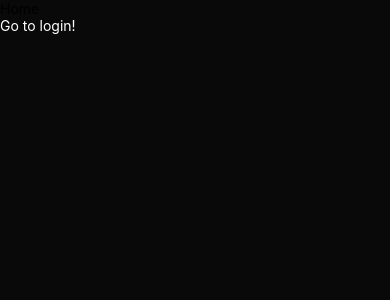
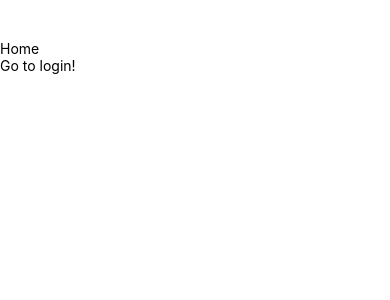
Before and after one commit to ghblacktrade/cinemaReactNative, a React Native app: screen / in a window 390 px wide. Shown: the top 300 px of the page. Built offline with nearby package versions, Linux system fonts and the light colour scheme.

Commit message:
tilewindComplete

```diff
--- /dev/null
+++ b/app.d.ts
@@ -0,0 +1 @@
+/// <reference types="nativewind/types" />
--- a/app/Componets/Screens/Home/Home.tsx
+++ b/app/Componets/Screens/Home/Home.tsx
@@ -1,19 +1,17 @@
 import React, {FC} from 'react';
 import {Pressable, Text, View} from "react-native";
-import {useNavigation} from "@react-navigation/native";
 import {useTypedNavigation} from "../../../hooks/useTypedNavigation";
 
 const Home :FC= () => {
-
     const {navigate} = useTypedNavigation()
     return (
-        <View>
+        <View className='mt-10'>
 
         <Text>
 Home
         </Text>
             <Pressable onPress={() => navigate('Auth')}>
-                <Text style={{color: 'white'}}>Go to login!</Text>
+                <Text style={{color: 'black'}}>Go to login!</Text>
             </Pressable>
         </View>
     );
--- a/app/navigation/Navigation.tsx
+++ b/app/navigation/Navigation.tsx
@@ -12,7 +12,7 @@ const Navigation: FC = () => {
             <Stack.Navigator screenOptions={{
                 headerShown: false,
                 contentStyle: {
-                    backgroundColor: '#090909'
+                    backgroundColor: 'white'
                 }
             }}>
                 {userRoutes.map(route => (
--- a/babel.config.js
+++ b/babel.config.js
@@ -1,12 +1,15 @@
+const {plugins} = require("./tailwind.config");
 module.exports = function (api) {
     api.cache(true);
     return {
         presets: ['babel-preset-expo'],
+
         plugins: [
            [ 'babel-plugin-root-import', {
                 rootPathSuffix: 'app/',
                 rootPathPrefix: '@/'
-            }]
+            }],
+            ["nativewind/babel"]
         ]
     };
 };
--- a/tailwind.config.js
+++ b/tailwind.config.js
@@ -1,6 +1,6 @@
 /** @type {import('tailwindcss').Config} */
 module.exports = {
-  content: [],
+  content: ["./App.{js,jsx,ts,tsx}", "./app/**/*.{js,jsx,ts,tsx}"],
   theme: {
     extend: {},
   },
```
